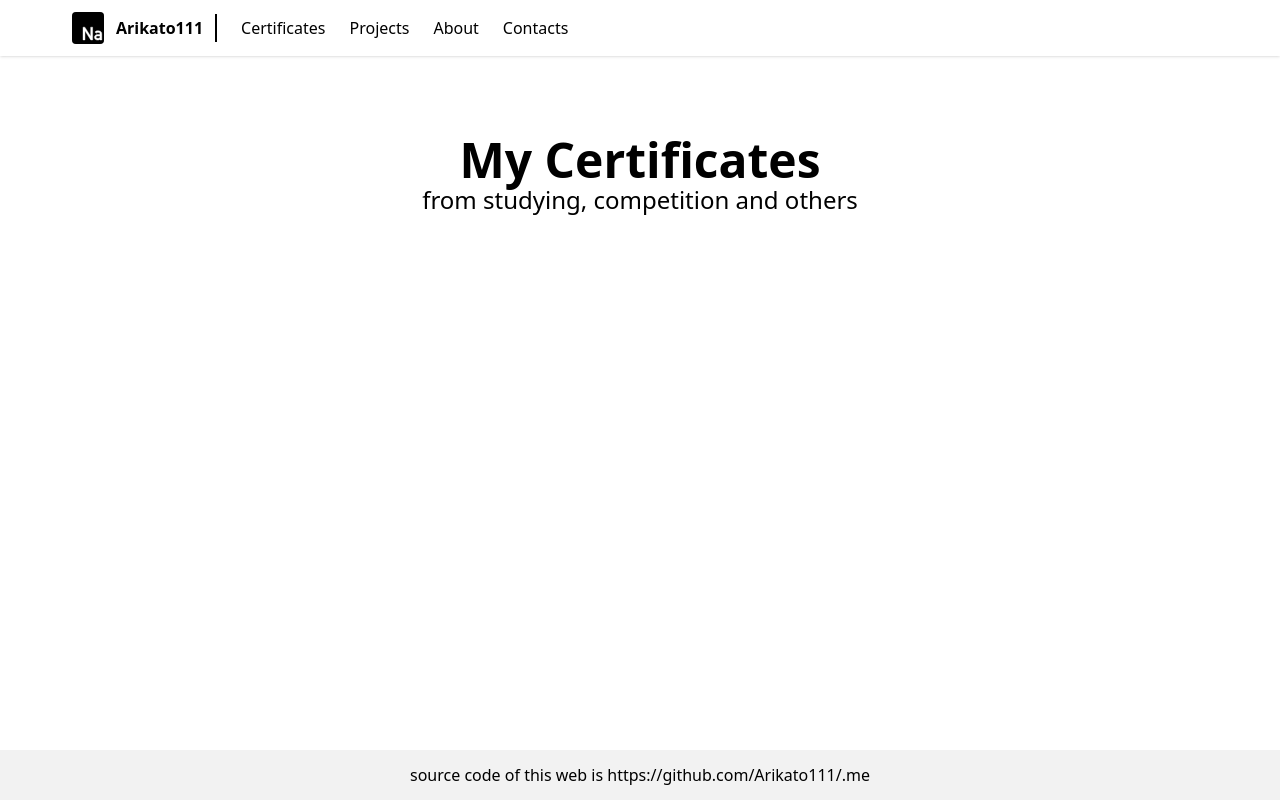
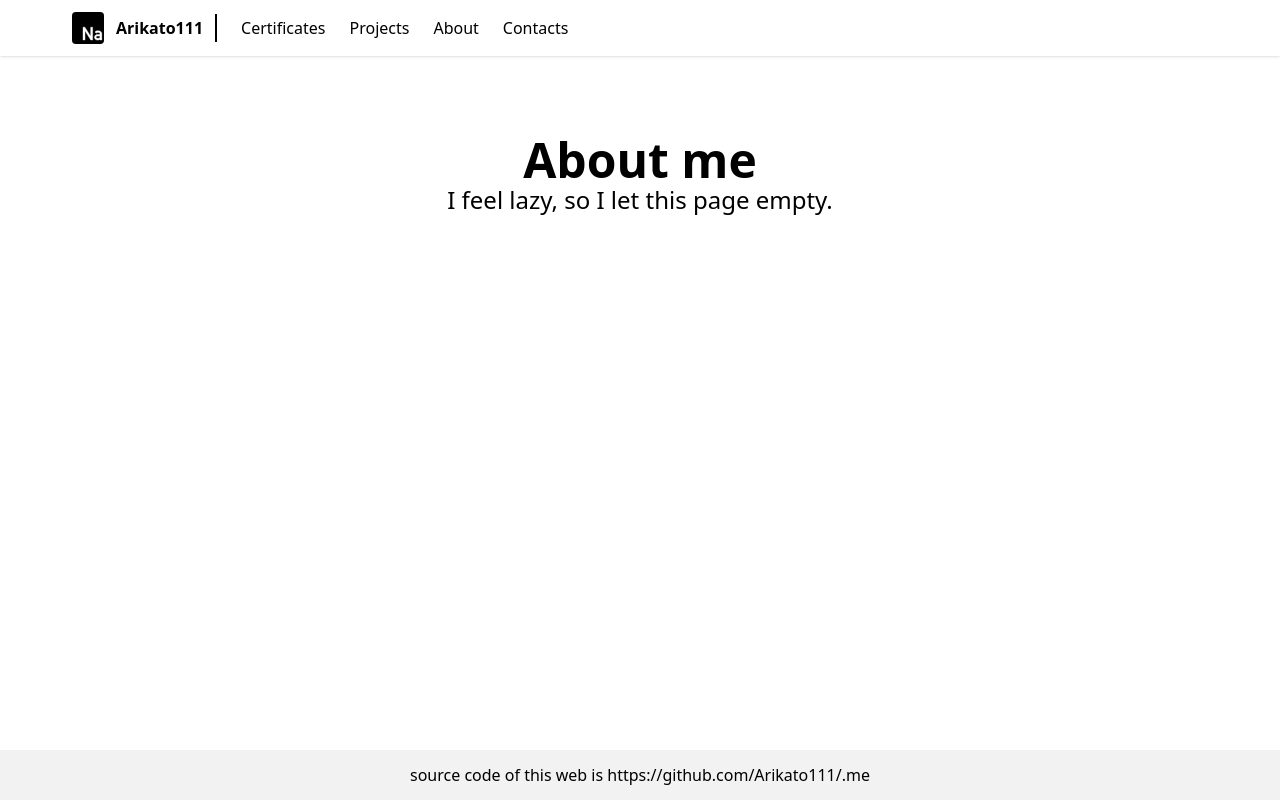
Before and after one commit to Arikato111/svelte-first, a Next.js app: page /about in a window 1280 px wide. Built offline with nearby package versions, Linux system fonts and the light colour scheme.

Commit message:
add about page

```diff
--- a/src/app/about/page.tsx
+++ b/src/app/about/page.tsx
@@ -1,10 +1,14 @@
+import { Metadata } from "next"
+
+export const metadata: Metadata = {
+    title: "About | Arikato111"
+}
+
 export default function About() {
     return <div className='frame'>
         <div className='my-10 text-center'>
-            <h3 className='font-bold text-5xl '>My Certificates</h3>
-            <h4 className='text-2xl'>from studying, competition and others</h4>
-        </div>
-        <div className='grid grid-cols-2'>
+            <h3 className='font-bold text-5xl '>About me</h3>
+            <h4 className='text-2xl'>I feel lazy, so I let this page empty.</h4>
         </div>
     </div>
 }
```
